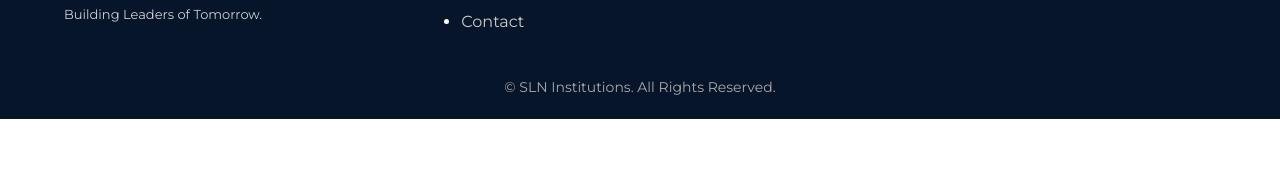
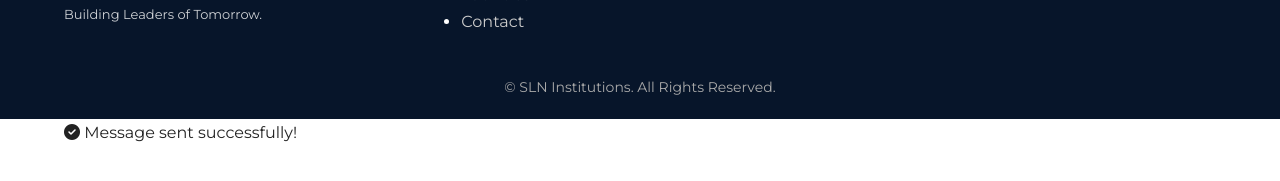
Before and after one commit to slninstitutions-hash/sln-website, a plain HTML site: page index.html in a window 1280 px wide. Shown: the part 7930-8111 px from the top of the page. Drawn offline with Linux system fonts and the light colour scheme.

Commit message:
Update index.html

```diff
--- a/index.html
+++ b/index.html
@@ -523,6 +523,12 @@
   </div>
 </footer>
 
+
+<div id="toastMessage" class="toast-message">
+  <i class="fas fa-check-circle"></i>
+  Message sent successfully!
+</div>
+
 <!-- WhatsApp Floating Button -->
 <a href="https://wa.me/917569413193" class="whatsapp-btn">
   <i class="fab fa-whatsapp"></i>
```
